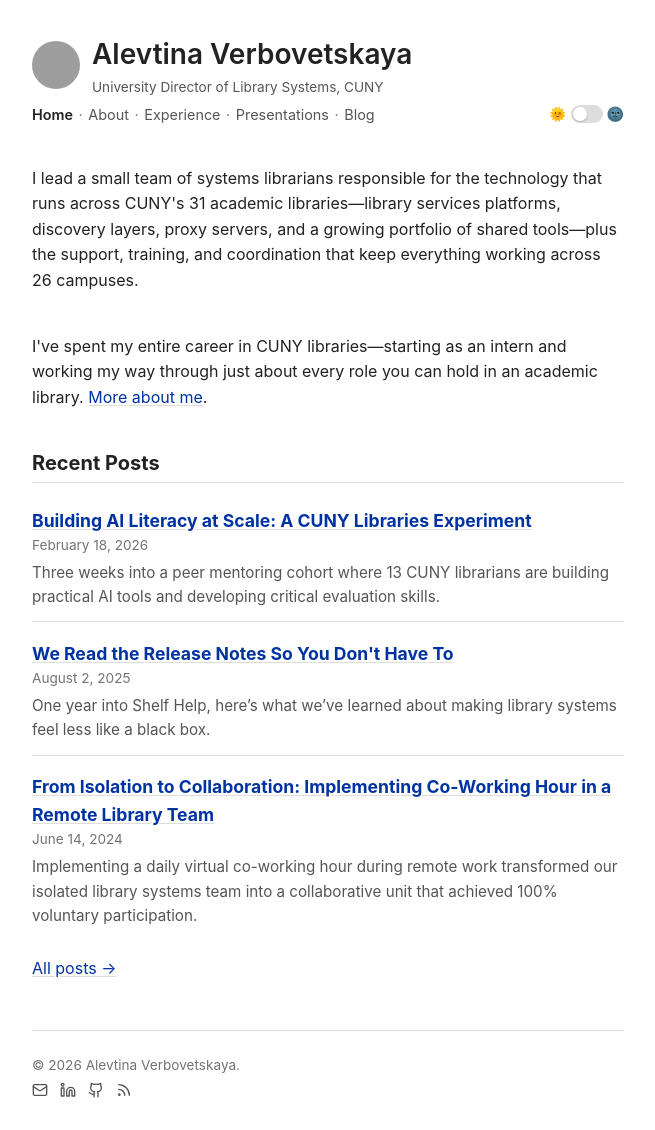
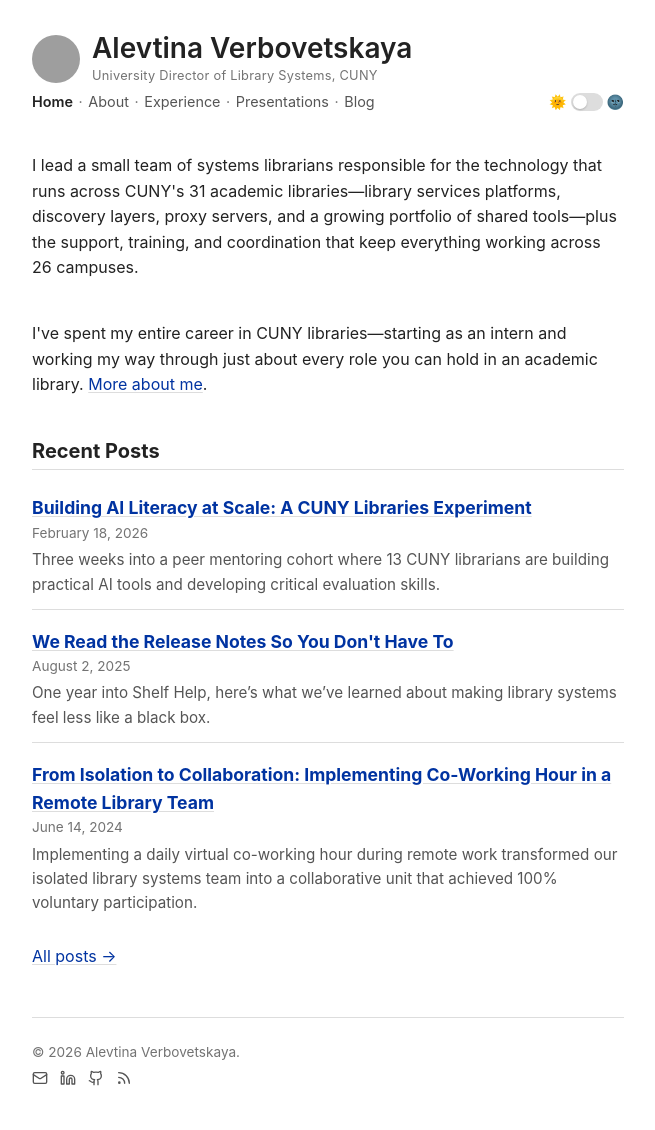
Before and after one commit to alevtina/alevtina.github.io, a Jekyll site: the page built from index.md, in a window 1280 px wide. Shown: the whole page, without its empty margins (312-967 px from the left). Built offline with Jekyll 4.4.1, drawn with Linux system fonts in a browser that asks for light colours; some web fonts are replaced; grey boxes are pictures that could not be loaded.

Commit message:
Style subtitle to differentiate from nav and tighten spacing

```diff
--- a/assets/main.scss
+++ b/assets/main.scss
@@ -104,6 +104,7 @@
     font-weight: 600;
     font-size: 1.75rem;
     text-decoration: none;
+    line-height: 1.2;
 
     &:hover {
         color: var(--accent);
@@ -111,8 +112,9 @@
 }
 
 .site-subtitle {
-    color: var(--text-light);
-    font-size: 0.85rem;
+    color: var(--text-muted);
+    font-size: 0.8rem;
+    letter-spacing: 0.02em;
 }
 
 // Navigation
```
